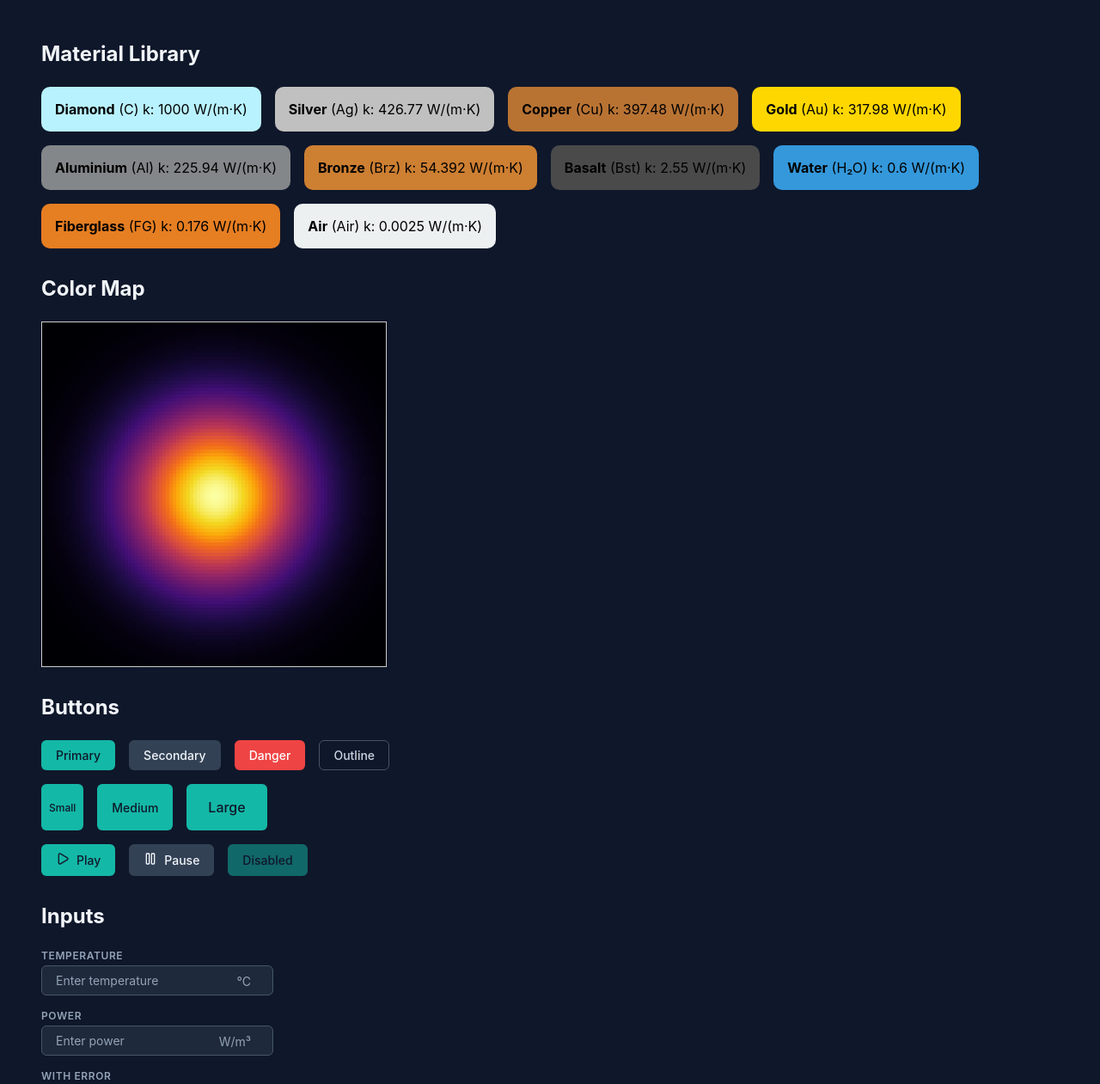
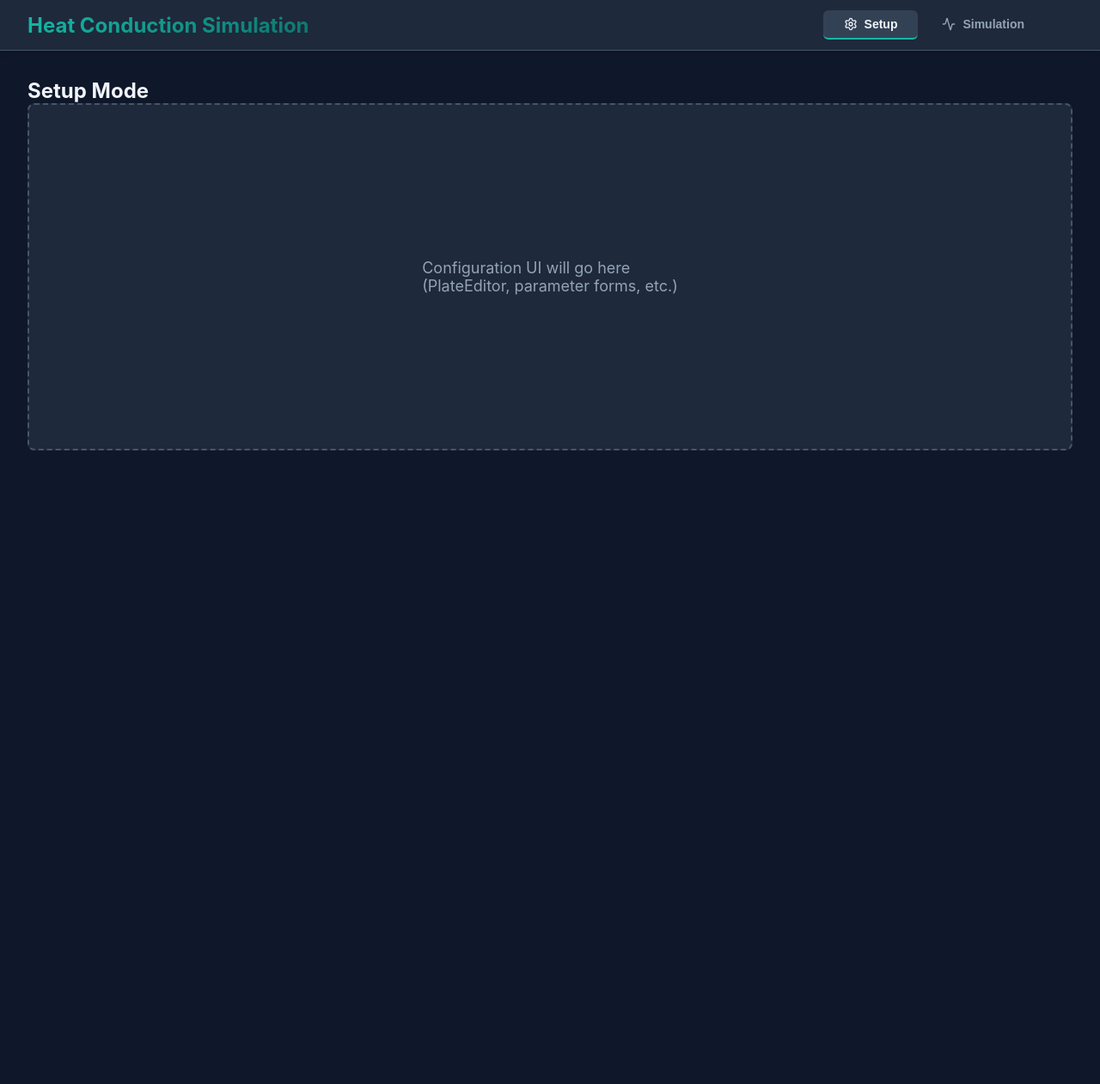
Before and after one commit to finnrmn/composite-plate-heat-conduction-simulation, a React (Vite) app in the folder simulation/: page / in a window 1280 px wide. Shown: the top 1261 px of the page at 86% size. After the commit the page ends 800 px from the top, so only its background shows below. Built offline with nearby package versions, Linux system fonts and the light colour scheme.

Commit message:
➕ components: Layout

```diff
--- a/simulation/src/App.tsx
+++ b/simulation/src/App.tsx
@@ -1,158 +1,63 @@
+import { Layout, type TabType, Sidebar, SplitLayout, MainArea } from '@/components/Layout';
 import styled from 'styled-components';
-import { useRef, useEffect } from "react";
-import { Play, Pause, Settings } from 'lucide-react';
 
-import { MATERIALS } from "@/utils/constants";
-import { drawHeatMap } from "./utils/colors";
-import { Button } from "@/components/Button";
-import { Input } from "@/components/Input";
-import { Select } from '@/components/Select';
+const SetupView = styled.div`
+  padding: ${props => props.theme.spacing.xl};
+`;
 
-const Container = styled.div`
-  min-height: 100vh;
-  padding: ${props => props.theme.spacing.xxl};
+const SimulationView = styled.div`
+  padding: ${props => props.theme.spacing.xl};
+`;
+
+const Placeholder = styled.div`
   display: flex;
-  flex-direction: column;
-  gap: ${props => props.theme.spacing.xl};
-`;
-const Section = styled.section`
-  display: flex;
-  flex-direction: column;
-  gap: ${props => props.theme.spacing.md};
-`;
-const Title = styled.h2`
-  font-size: ${props => props.theme.fontSize.xxl};
-  color: ${props => props.theme.colors.textPrimary};
-  margin-bottom: ${props => props.theme.spacing.sm};
-`;
-const Row = styled.div`
-  display: flex;
-  gap: ${props => props.theme.spacing.md};
-  flex-wrap: wrap;
+  align-items: center;
+  justify-content: center;
+  min-height: 400px;
+  background: ${props => props.theme.colors.bgSecondary};
+  border: 2px dashed ${props => props.theme.colors.border};
+  border-radius: ${props => props.theme.borderRadius.lg};
+  color: ${props => props.theme.colors.textMuted};
+  font-size: ${props => props.theme.fontSize.lg};
 `;
 
 function App() {
-  const canvasRef = useRef<HTMLCanvasElement | null>(null);
-  const Nx = 100;
-  const Ny = 100;
+  return (
+    <Layout>
+      {(activeTab: TabType) => {
+        switch (activeTab) {
+          case 'setup':
+            return (
+              <SetupView>
+                <h2>Setup Mode</h2>
+                <Placeholder>
+                  Configuration UI will go here
+                  <br />
+                  (PlateEditor, parameter forms, etc.)
+                </Placeholder>
+              </SetupView>
+            );
 
-  useEffect(() => {
-    const canvas = canvasRef.current;
-    if (!canvas) return;
-    canvas.width = Nx;
-    canvas.height = Ny;
+          case 'simulation':
+            return (
+              <SimulationView>
+                <SplitLayout>
+                  <Sidebar>
+                      controls, stats
+                  </Sidebar>
+                  <MainArea>
+                      Simulation
+                  </MainArea>
+                </SplitLayout>
+              </SimulationView>
+            );
 
-    const ctx = canvas.getContext("2d");
-    if (!ctx) return;
-
-    const data = new Float32Array(Nx * Ny);
-    for (let y = 0; y < Ny; y++) {
-      for (let x = 0; x < Nx; x++) {
-        const dx = x - Nx / 2;
-        const dy = y - Ny / 2;
-        const dist2 = dx * dx + dy * dy;
-        data[y * Nx + x] = 290 + 80 * Math.exp(-dist2 / 600);
-      }
-    }
-    let min = Infinity;
-    let max = -Infinity;
-    for (const t of data) {
-      if (t < min) min = t;
-      if (t > max) max = t;
-    }
-    drawHeatMap(ctx, data, Nx, Ny, min, max);
-  }, [Nx, Ny]);
-  return (
-    <Container>
-      <Section>
-        <Title>Material Library</Title>
-        <Row>
-          {Object.values(MATERIALS).map((mat) => (
-            <div
-              key={mat.name}
-              style={{ padding: "1rem", background: mat.color, color: "#000", borderRadius: "10px", minWidth: "150px" }}>
-
-              <strong>{mat.name}</strong> ({mat.symbol})
-
-              k: {mat.k} W/(m·K)
-            </div>
-          ))}
-        </Row>
-      </Section>
-      <Section>
-        <Title>Color Map</Title>
-        <canvas
-          ref={canvasRef}
-          style={{
-            width: 400,
-            height: 400,
-            imageRendering: "pixelated",
-            border: "1px solid #ccc",
-          }}
-        />
-      </Section>
-      <Section>
-        <Title>Buttons</Title>
-        <Row>
-          <Button variant="primary">Primary</Button>
-          <Button variant="secondary">Secondary</Button>
-          <Button variant="danger">Danger</Button>
-          <Button variant="outline">Outline</Button>
-        </Row>
-        <Row>
-          <Button size="sm">Small</Button>
-          <Button size="md">Medium</Button>
-          <Button size="lg">Large</Button>
-        </Row>
-        <Row>
-          <Button icon={<Play size={16} />}>Play</Button>
-          <Button icon={<Pause size={16} />} variant="secondary">Pause</Button>
-          <Button disabled>Disabled</Button>
-        </Row>
-      </Section>
-
-      <Section>
-        <Title>Inputs</Title>
-        <Row>
-          <Input
-            label="Temperature"
-            type="number"
-            placeholder="Enter temperature"
-            suffix="°C"
-            style={{ maxWidth: '300px' }}
-          />
-        </Row>
-        <Row>
-          <Input
-            label="Power"
-            type="number"
-            placeholder="Enter power"
-            suffix="W/m³"
-            style={{ maxWidth: '300px' }}
-          />
-        </Row>
-        <Row>
-          <Input
-            label="With Error"
-            type="text"
-            error="This field is required"
-            style={{ maxWidth: '300px' }}
-          />
-        </Row>
-      </Section>
-      <Section>
-        <Title>Select</Title>
-        <Select
-          label="Material"
-          options={[
-            { value: 'copper', label: 'Copper' },
-            { value: 'aluminium', label: 'Aluminium' },
-            { value: 'basalt', label: 'Basalt' },
-          ]}
-          style={{ maxWidth: '300px' }}
-        />
-      </Section>
-    </Container>
+          default:
+            return null;
+        }
+      }}
+    </Layout>
   );
 }
+
 export default App;
--- /dev/null
+++ b/simulation/src/components/Layout.tsx
@@ -0,0 +1,148 @@
+import styled from 'styled-components';
+import { Settings, Activity } from 'lucide-react';
+import React, { useState } from 'react';
+
+// ===== TypeScript Types =====
+export type TabType = 'setup' | 'simulation';
+// ===== TypeScript Interface =====
+interface LayoutProps {
+    children: (activeTab: TabType) => React.ReactNode;
+}
+// ===== Styled Components =====
+const LayoutContainer = styled.div`
+    display: flex;
+    flex-direction: column;
+    min-height: 100vh;
+    background: ${props => props.theme.colors.bgPrimary};
+`;
+const Header = styled.header`
+    display: flex;
+    align-items: center;
+    justify-content: space-between;
+    padding: ${props => props.theme.spacing.xs} ${props => props.theme.spacing.xl};
+    background: ${props => props.theme.colors.bgSecondary};
+    border-bottom: 1px solid ${props => props.theme.colors.border};
+    box-shadow: ${props => props.theme.shadows.md};
+`;
+const Title = styled.h1`
+  font-size: ${props => props.theme.fontSize.xxl};
+  font-weight: 700;
+  color: ${props => props.theme.colors.textPrimary};
+  display: flex;
+  align-items: center;
+  gap: ${props => props.theme.spacing.md};
+
+  /* Gradient text effect */
+  background: linear-gradient(135deg,
+    ${props => props.theme.colors.primary} 0%,
+    ${props => props.theme.colors.primaryDark} 100%);
+  -webkit-background-clip: text;
+  -webkit-text-fill-color: transparent;
+  background-clip: text;
+`;
+const TabBar = styled.nav`
+  display: flex;
+  gap: ${props => props.theme.spacing.xs};
+  background: ${props => props.theme.colors.bgSecondary};
+  padding: ${props => props.theme.spacing.sm} ${props => props.theme.spacing.xl};
+`;
+const Tab = styled.button<{ active: boolean }>`
+  display: flex;
+  align-items: center;
+  gap: ${props => props.theme.spacing.sm};
+  padding: ${props => props.theme.spacing.sm} ${props => props.theme.spacing.lg};
+  background: ${props => props.active
+        ? props.theme.colors.bgTertiary
+        : 'transparent'};
+  color: ${props => props.active
+        ? props.theme.colors.textPrimary
+        : props.theme.colors.textMuted};
+  border: none;
+  border-bottom: 2px solid ${props => props.active
+        ? props.theme.colors.primary
+        : 'transparent'};
+  border-radius: ${props => props.theme.borderRadius.md};
+  font-size: ${props => props.theme.fontSize.sm};
+  font-weight: 600;
+  cursor: pointer;
+  transition: all 0.2s ease;
+
+  &:hover {
+    background: ${props => props.theme.colors.bgTertiary};
+    color: ${props => props.theme.colors.textPrimary};
+  }
+
+  svg {
+    width: 16px;
+    height: 16px;
+  }
+`;
+const Content = styled.main`
+  flex: 1;
+  overflow: auto;
+`;
+export const SplitLayout = styled.div`
+  display: grid;
+  grid-template-columns: 300px 1fr;
+  height: calc(100vh - 130px); // Subtract header + tabs
+  gap: ${props => props.theme.spacing.md};
+  padding: ${props => props.theme.spacing.md};
+
+  @media (max-width: 768px) {
+    grid-template-columns: 1fr;
+    grid-template-rows: auto 1fr;
+  }
+`;
+
+export const Sidebar = styled.aside`
+  background: ${props => props.theme.colors.bgSecondary};
+  border-radius: ${props => props.theme.borderRadius.lg};
+  padding: ${props => props.theme.spacing.lg};
+  overflow-y: auto;
+  border: 1px solid ${props => props.theme.colors.border};
+`;
+
+export const MainArea = styled.section`
+  background: ${props => props.theme.colors.bgSecondary};
+  border-radius: ${props => props.theme.borderRadius.lg};
+  padding: ${props => props.theme.spacing.lg};
+  overflow: hidden;
+  border: 1px solid ${props => props.theme.colors.border};
+  display: flex;
+  flex-direction: column;
+`;
+
+// ===== React Component =====
+export const Layout: React.FC<LayoutProps> = ({ children }) => {
+    const [activeTab, setActiveTab] = useState<TabType>('setup');
+
+    return (
+        <LayoutContainer>
+            <Header>
+                <Title>Heat Conduction Simulation</Title>
+                <TabBar>
+                    <Tab
+                        active={activeTab === 'setup'}
+                        onClick={() => setActiveTab('setup')}
+                    >
+                        <Settings />
+                        Setup
+                    </Tab>
+                    <Tab
+                        active={activeTab === 'simulation'}
+                        onClick={() => setActiveTab('simulation')}
+                    >
+                        <Activity />
+                        Simulation
+                    </Tab>
+                </TabBar>
+            </Header>
+
+
+
+            <Content>
+                {children(activeTab)}
+            </Content>
+        </LayoutContainer>
+    );
+};
```
